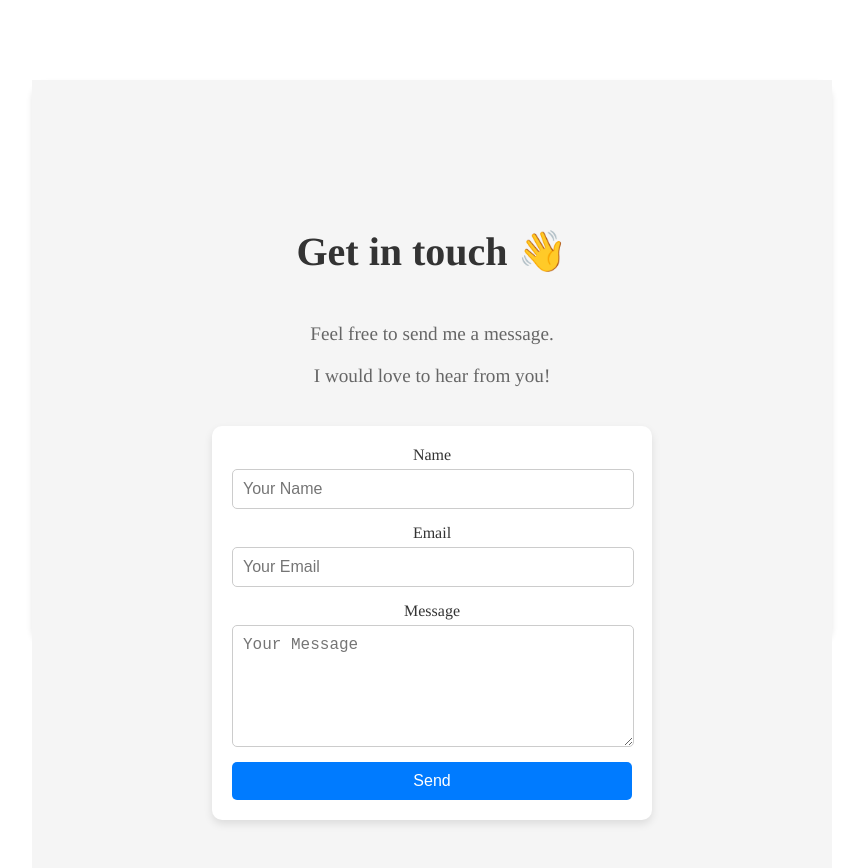
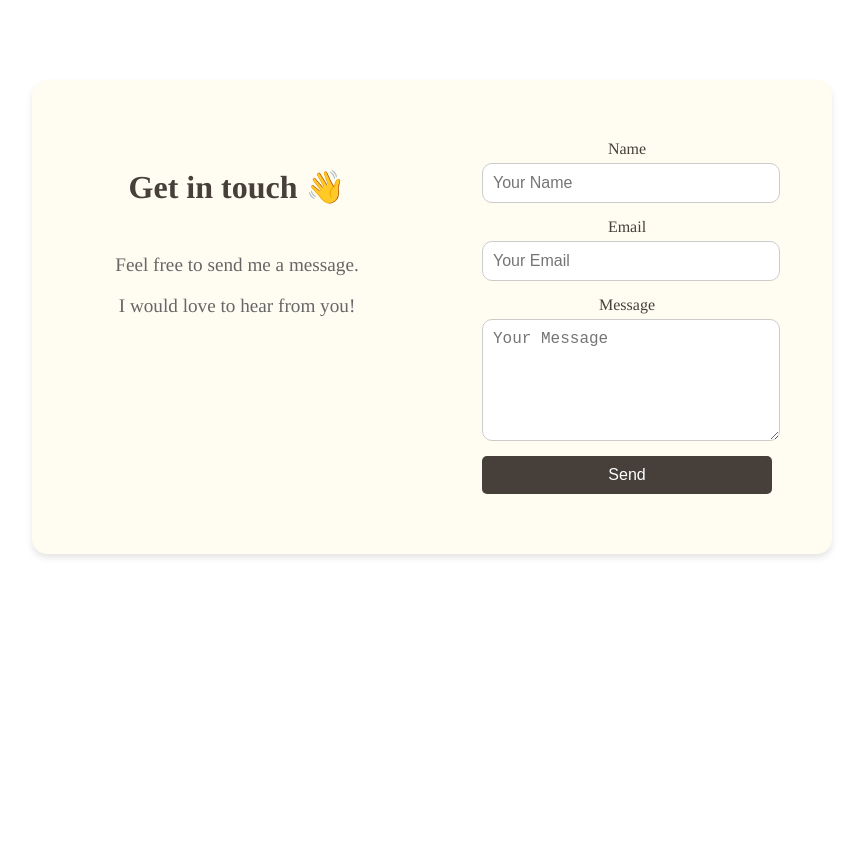
Before and after one commit to yukilaurentiu/yukilaurentiu.github.io, a React (Create React App) app in the folder app/: page / in a window 1280 px wide. Shown: the top 868 px of the page, without its empty margins (208-1071 px from the left). After the commit the page ends 800 px from the top, so only its background shows below. Built offline with nearby package versions, Linux system fonts and the light colour scheme.

Commit message:
fixed card and form style

```diff
--- a/app/src/App.css
+++ b/app/src/App.css
@@ -3,18 +3,15 @@
   display: flex;
   flex-direction: column;
   align-items: center;
-  /* font-size: calc(10px + 2vmin); */
-  color: #463f3a;
+  color: var(--text-color);
 }
 
 .App-card {
-  background-color: pink;
-  /* background-color: #fffcf2; */
-  height: 70vh;
+  background-color: var(--background-color);
   width: 50rem;
   margin: 5rem;
   border-radius: 15px;
-  box-shadow: 0px 4px 6px rgba(0, 0, 0, 0.1);;
+  box-shadow: 0px 4px 6px var(--shadow-color);
 }
 
 .App-form {
@@ -22,9 +19,6 @@
 
 }
 
-h1 {
-  margin: 3rem;
-}
 /* @media (prefers-reduced-motion: no-preference) {
   .App-logo {
     animation: App-logo-spin infinite 20s linear;
--- a/app/src/components/Contact.css
+++ b/app/src/components/Contact.css
@@ -1,11 +1,13 @@
 .contact-container {
   display: flex;
-  flex-direction: column;
-  justify-content: center;
-  align-items: center;
-  min-height: 100vh;
-  background-color: #f5f5f5;
+  padding: 10px;
+}
+
+.contact-box {
+  flex: 1;
   padding: 20px;
+  margin: 10px;
+  text-align: center;
 }
 
 .header-container {
@@ -14,8 +16,7 @@
 }
 
 h1 {
-  font-size: 2.5rem;
-  color: #333;
+  margin: 3rem;
 }
 
 .App-p p {
@@ -23,38 +24,35 @@ h1 {
   color: #666;
 }
 
-.App-form {
+.Contact-form {
   display: flex;
   flex-direction: column;
-  width: 100%;
+  /* width: 100%; */
   max-width: 400px;
-  background-color: white;
   padding: 20px;
-  border-radius: 10px;
-  box-shadow: 0 4px 8px rgba(0, 0, 0, 0.1);
 }
 
-.App-form label {
+.Contact-form label {
   margin-bottom: 5px;
   font-size: 1rem;
-  color: #333;
+  color: var(--text-color);
 }
 
-.App-form input,
-.App-form textarea {
+.Contact-form input,
+.Contact-form textarea {
   width: 95%;
   padding: 10px;
   margin-bottom: 15px;
   border: 1px solid #ccc;
-  border-radius: 5px;
+  border-radius: 10px;
   font-size: 1rem;
 }
 
-.App-form input:focus,
-.App-form textarea:focus {
+.Contact-form input:focus,
+.Contact-form textarea:focus {
   outline: none;
-  border-color: #007BFF;
-  box-shadow: 0 0 5px rgba(0, 123, 255, 0.5);
+  border-color: #8ac926;
+   box-shadow: 0 0 5px rgba(0, 75, 35, 0.5);
 }
 
 textarea {
@@ -64,7 +62,7 @@ textarea {
 
 button {
   padding: 10px 15px;
-  background-color: #007BFF;
+  background-color: var(--text-color);
   color: white;
   border: none;
   border-radius: 5px;
@@ -74,5 +72,5 @@ button {
 }
 
 button:hover {
-  background-color: #0056b3;
+  background-color: #36312d;
 }
--- a/app/src/components/ContactForm.js
+++ b/app/src/components/ContactForm.js
@@ -1,6 +1,6 @@
 import React from "react";
 import emailjs from "@emailjs/browser";
-import './Contact.css';
+import "./Contact.css";
 
 function ContactForm() {
   // Function to handle form submission
@@ -26,50 +26,47 @@ function ContactForm() {
   };
 
   return (
-    <div className="contact-container">
-      <div className="header-container">
+    <div class="contact-container">
+      <div class="contact-box">
         <h1>Get in touch 👋</h1>
         <div className="App-p">
           <p>Feel free to send me a message.</p>
           <p>I would love to hear from you!</p>
         </div>
       </div>
-      <form onSubmit={handleSubmit} className="App-form">
-        <label htmlFor="name">Name</label>
-        <input type="text" id="name" name="name" placeholder="Your Name" required />
+      <div class="contact-box">
+        <form onSubmit={handleSubmit} className="Contact-form">
+          <label htmlFor="name">Name</label>
+          <input
+            type="text"
+            id="name"
+            name="name"
+            placeholder="Your Name"
+            required
+          />
 
-        <label htmlFor="email">Email</label>
-        <input type="email" id="email" name="email" placeholder="Your Email" required />
+          <label htmlFor="email">Email</label>
+          <input
+            type="email"
+            id="email"
+            name="email"
+            placeholder="Your Email"
+            required
+          />
 
-        <label htmlFor="message">Message</label>
-        <textarea id="message" name="message" placeholder="Your Message" required></textarea>
+          <label htmlFor="message">Message</label>
+          <textarea
+            id="message"
+            name="message"
+            placeholder="Your Message"
+            required
+          ></textarea>
 
-        <button type="submit">Send</button>
-      </form>
+          <button type="submit">Send</button>
+        </form>
+      </div>
     </div>
   );
-
-
-  // return (
-  //   <div>
-  //     <div>
-  //       <h1>Get in touch 👋</h1>
-  //       <div className="App-p">
-  //         <p>Feel free to send me a message.</p>
-  //         <p> I would love to hear from you!</p>
-  //       </div>
-  //     </div>
-  //     <form onSubmit={handleSubmit} className="App-form">
-  //       <label>Name</label>
-  //       <input type="text" name="name" placeholder="Your Name" required />
-  //       <label>Email</label>
-  //       <input type="email" name="email" placeholder="Your Email" required />
-  //       <label>Message</label>
-  //       <textarea name="message" placeholder="Your Message" required></textarea>
-  //       <button type="submit">Send</button>
-  //     </form>
-  //   </div>
-  // );
 }
 
 export default ContactForm;
--- a/app/src/index.css
+++ b/app/src/index.css
@@ -12,3 +12,9 @@ code {
   font-family: source-code-pro, Menlo, Monaco, Consolas, 'Courier New',
     monospace;
 }
+
+:root {
+  --text-color: #463f3a;
+  --background-color: #fffcf2;
+  --shadow-color: rgba(0, 0, 0, 0.1);
+}
```
